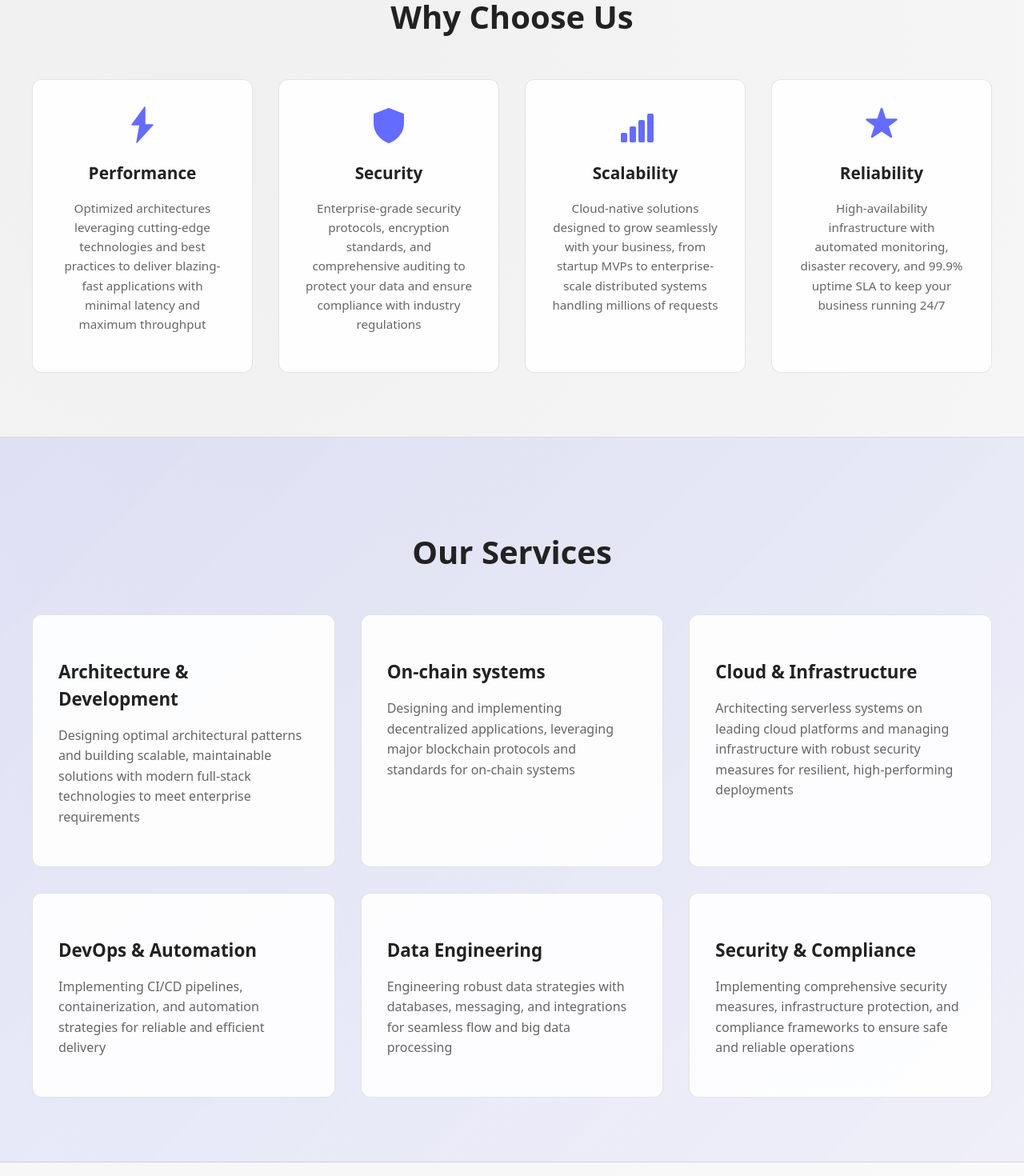
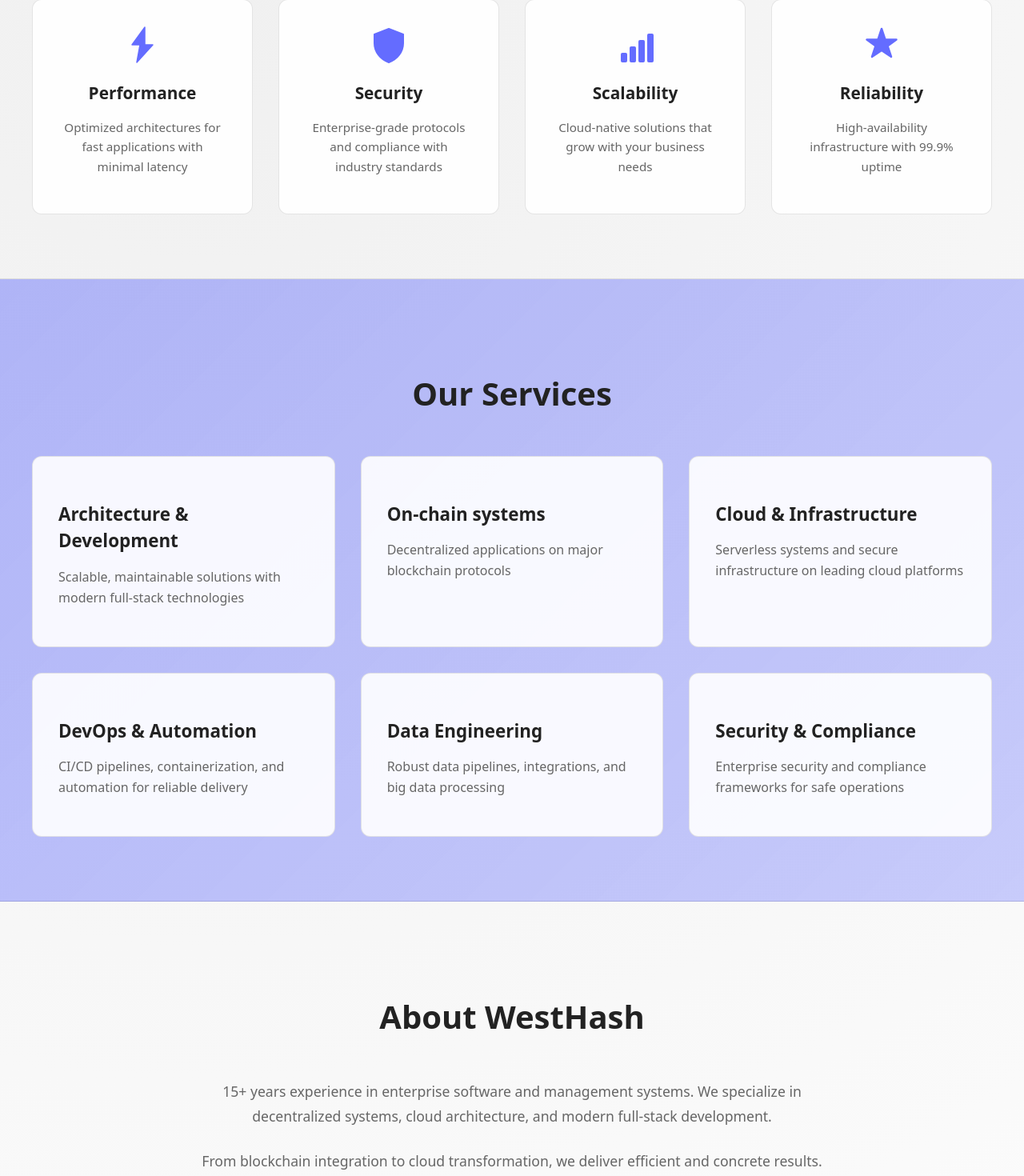
Before and after one commit to westhash/landing-page, a React (Vite) app: page / in a window 1280 px wide. Shown: the part 790-2260 px from the top of the page at 80% size. Built offline with nearby package versions, Linux system fonts and the light colour scheme.

Commit message:
compact texts

```diff
--- a/src/components/About.jsx
+++ b/src/components/About.jsx
@@ -4,8 +4,8 @@
       <div className="container">
         <h2 className="section-title">About WestHash</h2>
         <div className="about-content">
-          <p>With over 15 years of experience in enterprise environments, WestHash specializes in scalable architectures and modern web development technologies. Experts in decentralized systems, cloud computing, serverless architecture, and innovative full-stack solutions.</p>
-          <p>Our mission is to empower businesses with cutting-edge technology solutions that drive innovation and growth. We combine deep technical expertise with a pragmatic approach to deliver results that matter. From blockchain integration to cloud transformation, we're committed to excellence in every project we undertake.</p>
+          <p>15+ years experience in enterprise software and management systems. We specialize in decentralized systems, cloud architecture, and modern full-stack development.</p>
+          <p>From blockchain integration to cloud transformation, we deliver efficient and concrete results.</p>
         </div>
       </div>
     </section>
--- a/src/components/Features.jsx
+++ b/src/components/Features.jsx
@@ -14,28 +14,28 @@
               <img src={performanceIcon} alt="Performance" />
             </div>
             <h3>Performance</h3>
-            <p>Optimized architectures leveraging cutting-edge technologies and best practices to deliver blazing-fast applications with minimal latency and maximum throughput</p>
+            <p>Optimized architectures for fast applications with minimal latency</p>
           </div>
           <div className="feature-card">
             <div className="feature-icon">
               <img src={securityIcon} alt="Security" />
             </div>
             <h3>Security</h3>
-            <p>Enterprise-grade security protocols, encryption standards, and comprehensive auditing to protect your data and ensure compliance with industry regulations</p>
+            <p>Enterprise-grade protocols and compliance with industry standards</p>
           </div>
           <div className="feature-card">
             <div className="feature-icon">
               <img src={scalabilityIcon} alt="Scalability" />
             </div>
             <h3>Scalability</h3>
-            <p>Cloud-native solutions designed to grow seamlessly with your business, from startup MVPs to enterprise-scale distributed systems handling millions of requests</p>
+            <p>Cloud-native solutions that grow with your business needs</p>
           </div>
           <div className="feature-card">
             <div className="feature-icon">
               <img src={reliabilityIcon} alt="Reliability" />
             </div>
             <h3>Reliability</h3>
-            <p>High-availability infrastructure with automated monitoring, disaster recovery, and 99.9% uptime SLA to keep your business running 24/7</p>
+            <p>High-availability infrastructure with 99.9% uptime</p>
           </div>
         </div>
       </div>
--- a/src/components/Hero.jsx
+++ b/src/components/Hero.jsx
@@ -2,8 +2,8 @@
   return (
     <section className="hero-section" style={{ paddingTop: `${paddingTop}px` }}>
       <div className="hero-content">
-        <h1>Enterprise Solutions — On-Chain & Cloud Technologies</h1>
-        <p>empowering businesses with scalable, secure, and cutting-edge software engineering services</p>
+        <h1>Enterprise Solutions — On-Chain & Cloud</h1>
+        <p>scalable, secure software engineering for modern businesses</p>
         <div className="hero-cta">
           <a href="#contact" className="btn-primary">Get Started</a>
           <a href="#services" className="btn-secondary">Our Services</a>
--- a/src/components/Services.jsx
+++ b/src/components/Services.jsx
@@ -6,27 +6,27 @@
         <div className="services-grid">
           <div className="service-card">
             <h3>Architecture & Development</h3>
-            <p>Designing optimal architectural patterns and building scalable, maintainable solutions with modern full-stack technologies to meet enterprise requirements</p>
+            <p>Scalable, maintainable solutions with modern full-stack technologies</p>
           </div>
           <div className="service-card">
             <h3>On-chain systems</h3>
-            <p>Designing and implementing decentralized applications, leveraging major blockchain protocols and standards for on-chain systems</p>
+            <p>Decentralized applications on major blockchain protocols</p>
           </div>
           <div className="service-card">
             <h3>Cloud & Infrastructure</h3>
-            <p>Architecting serverless systems on leading cloud platforms and managing infrastructure with robust security measures for resilient, high-performing deployments</p>
+            <p>Serverless systems and secure infrastructure on leading cloud platforms</p>
           </div>
           <div className="service-card">
             <h3>DevOps & Automation</h3>
-            <p>Implementing CI/CD pipelines, containerization, and automation strategies for reliable and efficient delivery</p>
+            <p>CI/CD pipelines, containerization, and automation for reliable delivery</p>
           </div>
           <div className="service-card">
             <h3>Data Engineering</h3>
-            <p>Engineering robust data strategies with databases, messaging, and integrations for seamless flow and big data processing</p>
+            <p>Robust data pipelines, integrations, and big data processing</p>
           </div>
           <div className="service-card">
             <h3>Security & Compliance</h3>
-            <p>Implementing comprehensive security measures, infrastructure protection, and compliance frameworks to ensure safe and reliable operations</p>
+            <p>Enterprise security and compliance frameworks for safe operations</p>
           </div>
         </div>
       </div>
--- a/src/index.css
+++ b/src/index.css
@@ -12,7 +12,7 @@
   --text-dim: #9a9a9a;
   --surface: rgba(29, 29, 29, 0.9);
   --surface-strong: rgba(29, 29, 29, 0.95);
-  --hero-bg: linear-gradient(135deg, rgba(var(--brand-rgb), 0.1), rgba(var(--brand-rgb), 0.05));
+  --hero-bg: linear-gradient(135deg, rgba(var(--brand-rgb), 0.3), rgba(var(--brand-rgb), 0.25));
   --border: rgba(255, 255, 255, 0.1);
   color: var(--text);
   background: radial-gradient(circle at 20% 25%, var(--bg-start), var(--bg));
@@ -67,7 +67,7 @@
     --brand-rgb: 50, 64, 255;
     --surface: rgba(255, 255, 255, 0.9);
     --surface-strong: rgba(255, 255, 255, 0.95);
-    --hero-bg: linear-gradient(135deg, rgba(var(--brand-rgb), 0.1), rgba(var(--brand-rgb), 0.05));
+    --hero-bg: linear-gradient(135deg, rgba(var(--brand-rgb), 0.35), rgba(var(--brand-rgb), 0.25));
     --border: rgba(0, 0, 0, 0.1);
   }
   body { background: var(--bg); }
```
